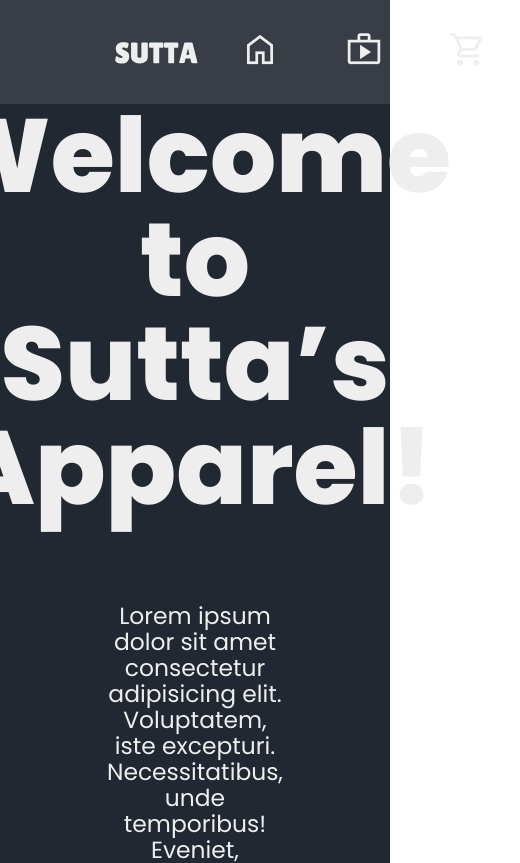
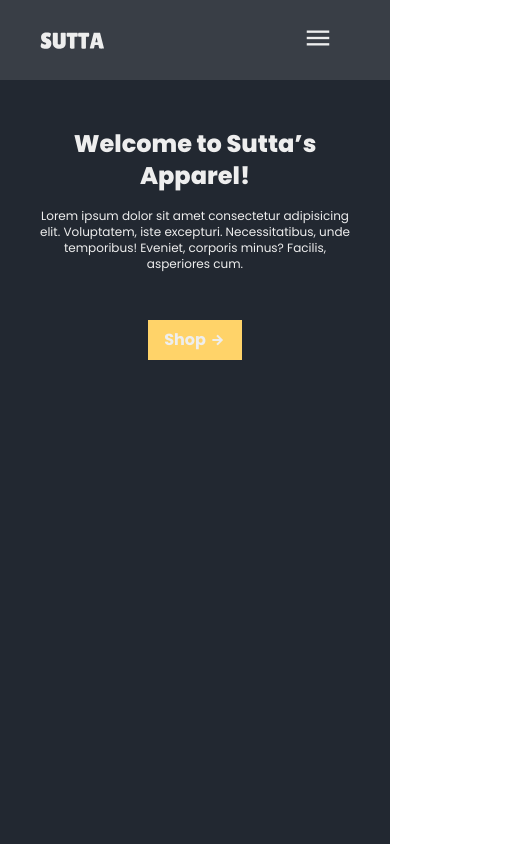
Before and after one commit to jlescarlan11/shopping-cart, a React (Vite) app: page / in a window 390 px wide. Shown: the top 863 px of the page, 520 px wide, since content can reach past the window. Built offline with nearby package versions, Linux system fonts and the light colour scheme.

Commit message:
finished the initial look for home in phone's perspective

```diff
--- a/src/components/Header.jsx
+++ b/src/components/Header.jsx
@@ -2,23 +2,74 @@ import React from "react";
 import logo from "../assets/logo.svg";
 
 const Header = () => {
+  const [activeMenu, setActiveMenu] = React.useState("home");
+  const [showMenu, setShowMenu] = React.useState(false);
+
+  const menuItem = [
+    {
+      name: "Home",
+      path: "/",
+    },
+    {
+      name: "Shop",
+      path: "/shop",
+    },
+    {
+      name: "Cart",
+      path: "/cart",
+    },
+  ];
+
   return (
     <>
-      <div className="bg-[var(--primary-color)] text-[var(--text-color)] px-40 flex justify-between items-center">
-        <img src={logo} alt="" className="size-40" />
-        <div className="flex">
-          <div className="size-40 text-center content-center">
-            <span className="material-symbols-outlined text-6xl">home</span>
-          </div>
-          <div className="size-40 text-center content-center">
-            <span className="material-symbols-outlined text-6xl">shop</span>
-          </div>
-          <div className="size-40 text-center content-center">
-            <span className="material-symbols-outlined text-6xl">
-              shopping_cart
-            </span>
+      <div className="bg-[var(--primary-color)] text-[var(--text-color)] px-8 lg:px-40 ">
+        <div className="flex justify-between items-center">
+          <img src={logo} alt="" className="size-20 lg:size-40" />
+          <div className="flex">
+            <button
+              className="size-20 lg:size-40 text-center content-center"
+              onClick={() => setShowMenu(!showMenu)}
+            >
+              <span className="material-symbols-outlined text-3xl lg:text-6xl">
+                menu
+              </span>
+            </button>
           </div>
         </div>
+        {showMenu && (
+          <nav className="flex flex-col items-center justify-center absolute top-0 left-0 w-full h-full bg-[var(--primary-color)]">
+            <button
+              className="absolute top-0 right-8"
+              onClick={() => setShowMenu(!showMenu)}
+            >
+              <div className="size-20 lg:size-40 text-center content-center">
+                <span className="material-symbols-outlined text-2xl lg:text-6xl">
+                  close
+                </span>
+              </div>
+            </button>
+            <div>
+              <div className="size-20 lg:size-40 text-center content-center">
+                <span className="material-symbols-outlined text-2xl lg:text-6xl">
+                  home
+                </span>
+                <p>Home</p>
+              </div>
+              <div className="size-20 lg:size-40 text-center content-center">
+                <span className="material-symbols-outlined text-2xl lg:text-6xl">
+                  shop
+                </span>
+                <p>Shop</p>
+              </div>
+              <div className="size-20 lg:size-40 text-center content-center">
+                <span className="material-symbols-outlined text-2xl lg:text-6xl">
+                  shopping_cart
+                </span>
+                <p>Cart</p>
+              </div>
+            </div>
+          </nav>
+        )}
       </div>
     </>
   );
--- a/src/components/Home.jsx
+++ b/src/components/Home.jsx
@@ -2,18 +2,18 @@ import React from "react";
 
 const Home = () => {
   return (
-    <div className="bg-[var(--bg-color)] min-h-screen text-[var(--text-color)] px-40 flex flex-col items-center gap-32">
-      <h1 className="text-10xl font-extrabold text-center">
+    <div className="bg-[var(--bg-color)] min-h-[calc(100vh-var(--header-height-sm))] text-[var(--text-color)]  px-8 lg:px-40 flex flex-col items-center">
+      <h1 className="text-2xl lg:text-8xl font-extrabold text-center mt-12">
         Welcome to Sutta’s Apparel!
       </h1>
-      <p className="text-4xl max-w-[70ch] text-center">
+      <p className="text-xs lg:text-2xl max-w-[70ch] text-center mt-4">
         Lorem ipsum dolor sit amet consectetur adipisicing elit. Voluptatem,
         iste excepturi. Necessitatibus, unde temporibus! Eveniet, corporis
         minus? Facilis, asperiores cum.
       </p>
-      <button className="bg-[var(--secondary-color)] text-[var(--text-color)] text-5xl font-semibold">
+      <button className="bg-[var(--secondary-color)] text-[var(--text-color)] text-base font-bold mt-12 h-10 px-4 py-2 flex justify-center gap-1">
         Shop{" "}
-        <span className="material-symbols-outlined size-8 font-semibold">
+        <span className="material-symbols-outlined  font-bold text-base">
           arrow_forward
         </span>
       </button>
--- a/src/index.css
+++ b/src/index.css
@@ -11,6 +11,7 @@
   --primary-color: rgb(57, 62, 70);
   --secondary-color: rgb(255, 211, 105);
   --text-color: rgb(238, 238, 238);
+  --header-height-sm: 5rem;
 }
 
 * {
@@ -20,10 +21,6 @@
   font-family: "Poppins";
 }
 
-html {
-  font-size: 65%;
-}
-
 .min-screen {
   min-height: 100% - 10rem;
 }
--- a/tailwind.config.js
+++ b/tailwind.config.js
@@ -2,14 +2,7 @@
 export default {
   content: ["./index.html", "./src/**/*.{js,jsx,ts,tsx}"],
   theme: {
-    extend: {
-      minHeight: {
-        screen: "calc(100vh - 10rem)",
-      },
-      fontSize: {
-        "10xl": ["10rem", { lineHeight: "1" }],
-      },
-    },
+    extend: {},
   },
   plugins: [],
 };
```
